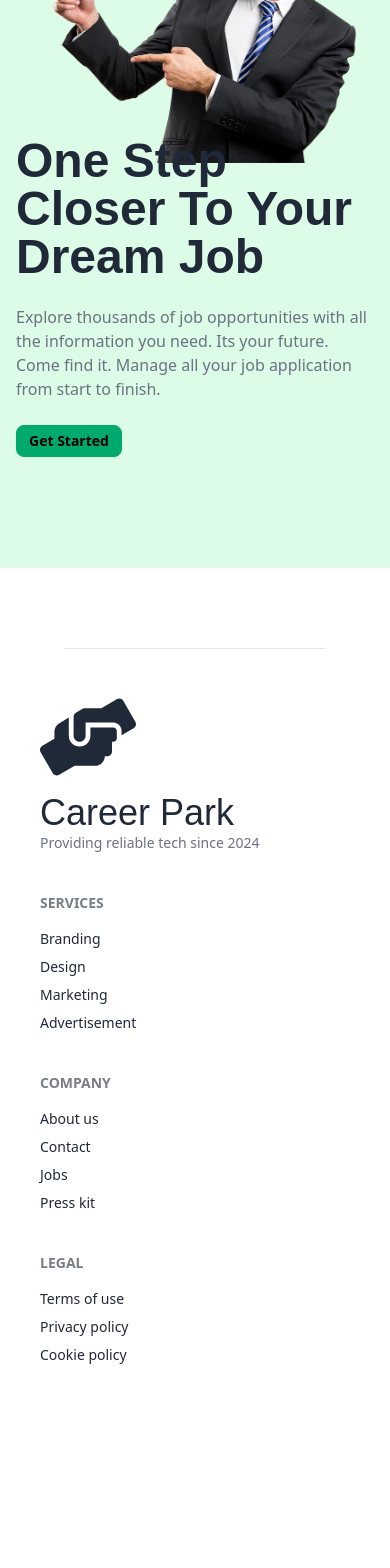
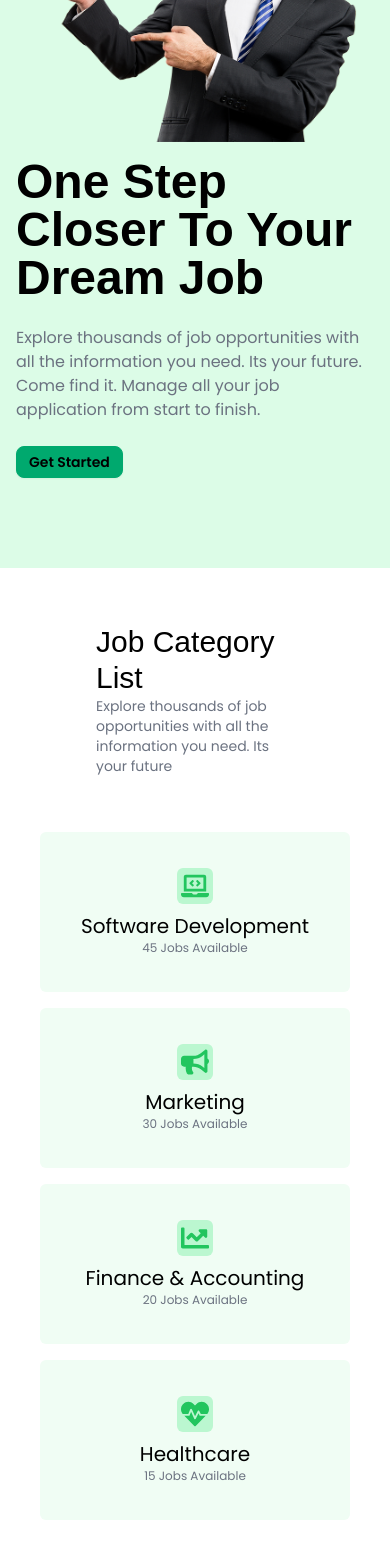
Before and after one commit to ahm-fahim/ReactJS, a React (Vite) app in the folder React-Router/career-park/: page / in a window 390 px wide. Shown: the part 340-1908 px from the top of the page. Before the commit the page ends 1745 px from the top, so only its background shows below. Built offline with nearby package versions, Linux system fonts and the light colour scheme; a web font is replaced by a local one.

Commit message:
category section completed

```diff
--- a/React-Router/career-park/index.html
+++ b/React-Router/career-park/index.html
@@ -4,7 +4,7 @@
     <meta charset="UTF-8" />
     <link rel="icon" type="image/svg+xml" href="/vite.svg" />
     <meta name="viewport" content="width=device-width, initial-scale=1.0" />
-    <title>Careen Park</title>
+    <title>Career Park</title>
   </head>
   <body>
     <div id="root"></div>
--- a/React-Router/career-park/public/category.json
+++ b/React-Router/career-park/public/category.json
@@ -2,21 +2,25 @@
   {
     "id": 1,
     "category": "Software Development",
-      "available_seat": 120
+    "available_seat": 45,
+    "icon": "FaLaptopCode"
   },
   {
     "id": 2,
-      "category": "Finance & Accounting",
-      "available_seat": 85
+    "category": "Marketing",
+    "available_seat": 30,
+    "icon": "FaBullhorn"
   },
   {
     "id": 3,
-      "category": "Marketing & Sales",
-      "available_seat": 60
+    "category": "Finance & Accounting",
+    "available_seat": 20,
+    "icon": "FaChartLine"
   },
   {
     "id": 4,
-      "category": "Healthcare & Medical",
-      "available_seat": 45
+    "category": "Healthcare",
+    "available_seat": 15,
+    "icon": "FaHeartbeat"
   }
 ]
--- a/React-Router/career-park/src/components/Pages/Home.jsx
+++ b/React-Router/career-park/src/components/Pages/Home.jsx
@@ -1,10 +1,12 @@
 import React from 'react';
 import Hero from '../others/Hero/Hero';
+import Categories from '../others/Categories/Categories';
 
 const Home = () => {
     return (
         <div>
-            <Hero/>
+            <Hero />
+            <Categories/>
         </div>
     );
 };
--- a/React-Router/career-park/src/components/Routes/Root/Root.jsx
+++ b/React-Router/career-park/src/components/Routes/Root/Root.jsx
@@ -5,7 +5,7 @@ import Header from "../../shared/Header/Header";
 
 const Root = () => {
   return (
-    <div>
+    <div className="bg-white font-poppins">
       <Header></Header>
       <Outlet></Outlet>
       <Footer></Footer>
--- /dev/null
+++ b/React-Router/career-park/src/components/others/Categories/Categories.jsx
@@ -0,0 +1,31 @@
+import { useState, useEffect } from "react";
+import Category from "./Category";
+
+const Categories = () => {
+  const [category, setCategory] = useState([]);
+
+  useEffect(() => {
+    fetch("category.json")
+      .then((res) => res.json())
+      .then((data) => setCategory(data));
+  }, []);
+
+  return (
+    <div className="m-10">
+      <div className="flex flex-col justify-center items-center m-14 ">
+        <h1 className="text-3xl text-black font-anton">Job Category List</h1>
+        <p className="text-gray-500 text-sm">
+          Explore thousands of job opportunities with all the information you
+          need. Its your future
+        </p>
+      </div>
+      <div className="grid grid-cols-1 md:grid-cols-2 lg:grid-cols-4 gap-4">
+        {category.map((info) => (
+          <Category key={info.id} info={info}></Category>
+        ))}
+      </div>
+    </div>
+  );
+};
+
+export default Categories;
--- /dev/null
+++ b/React-Router/career-park/src/components/others/Categories/Category.jsx
@@ -0,0 +1,28 @@
+import React from "react";
+import PropTypes from "prop-types";
+import { FaLaptopCode, FaBullhorn, FaChartLine, FaHeartbeat } from 'react-icons/fa';
+
+const iconMap = {
+    FaLaptopCode: FaLaptopCode,
+    FaBullhorn: FaBullhorn,
+    FaChartLine: FaChartLine,
+    FaHeartbeat: FaHeartbeat,
+  };
+
+const Category = ({ info }) => {
+    const { id, category, available_seat, icon } = info;
+    const IconComponent = iconMap[icon];
+  return (
+      <div className="bg-green-50 rounded-md h-40 flex flex-col justify-center items-center">
+          {IconComponent && <IconComponent className="text-4xl text-green-500 bg-green-200 p-1 rounded-md" />}
+          <h1 className="text-xl text-black mt-2">{category}</h1>
+          <p className="text-xs text-gray-500">{available_seat} Jobs Available</p>
+    </div>
+  );
+};
+
+Category.propTypes = {
+  info: PropTypes.object.isRequired,
+};
+
+export default Category;
--- a/React-Router/career-park/src/components/others/Hero/Hero.jsx
+++ b/React-Router/career-park/src/components/others/Hero/Hero.jsx
@@ -6,9 +6,9 @@ const Hero = () => {
     <div>
       <div className="hero bg-green-100 min-h-screen ">
         <div className="hero-content flex-col lg:flex-row-reverse">
-          <img src={cover} className="h-full w-full mb-[-42px]" />
+          <img src={cover} className="h-full w-full lg:mb-[-42px]" />
           <div>
-            <h1 className="text-5xl font-bold font-anton">
+            <h1 className="text-5xl font-bold font-anton text-black">
               One Step Closer To Your Dream Job
             </h1>
             <p className="py-6 text-gray-500">
--- a/React-Router/career-park/src/components/shared/Footer/Footer.jsx
+++ b/React-Router/career-park/src/components/shared/Footer/Footer.jsx
@@ -5,9 +5,9 @@ const Footer = () => {
   return (
     <div className="mt-20">
       <hr className="mx-16" />
-      <footer className="footer bg-base-100 text-base-content p-10">
-        <aside>
-          <FaHandsHelping className="text-8xl"/>
+      <footer className="footer bg-base-100 text-center text-base-content p-10">
+        <aside className="flex flex-col justify-center items-center">
+          <FaHandsHelping className="text-8xl text-success"/>
           <p>
             <span className="font-anton text-4xl">Career Park</span>
             <br />
@@ -28,7 +28,7 @@ const Footer = () => {
           <a className="link link-hover">Jobs</a>
           <a className="link link-hover">Press kit</a>
         </nav>
-        <nav>
+        <nav className="flex flex-col justify-end items-end">
           <h6 className="footer-title">Legal</h6>
           <a className="link link-hover">Terms of use</a>
           <a className="link link-hover">Privacy policy</a>
--- a/React-Router/career-park/src/components/shared/Header/Header.jsx
+++ b/React-Router/career-park/src/components/shared/Header/Header.jsx
@@ -20,7 +20,7 @@ const Header = () => {
     </>
   );
   return (
-    <div className="bg-green-100 lg:px-16">
+    <div className="bg-green-100 lg:px-16 text-black">
       <div className="navbar">
         <div className="navbar-start">
           <a className="text-xl font-anton">Career Park</a>
```
Also changed, not shown: 2 other files (tests, documents, lock files or other folders). Lines whose indentation alone changed are shown as unchanged.
